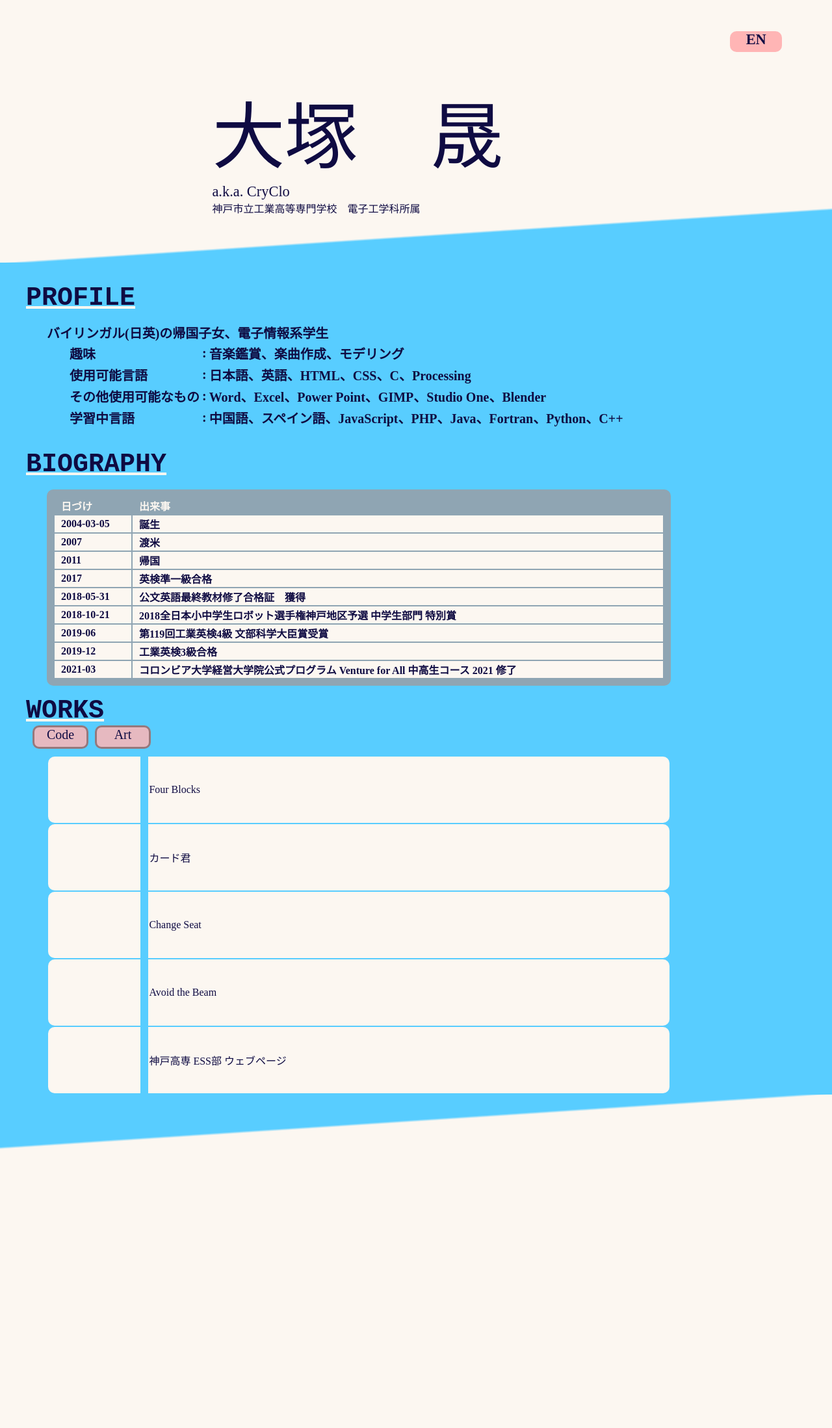
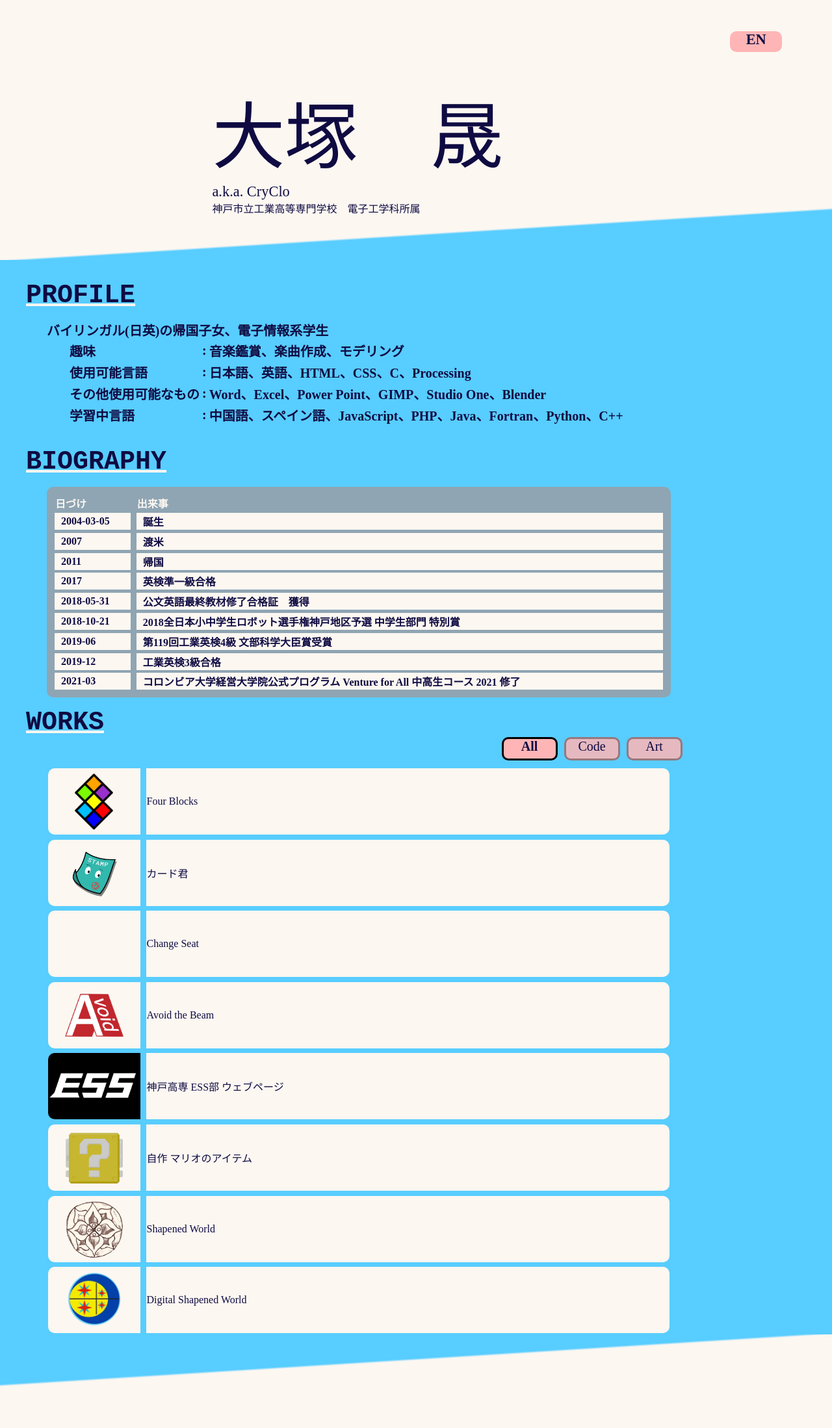
Before and after one commit to r119310/r119310.github.io, a PHP site: the page made by JP Page/index.html in a window 1280 px wide. Shown: the whole page at 65% size. Before the commit the page ends 1768 px from the top, so only its background shows below. Run offline with PHP 8.4, Linux system fonts and the light colour scheme.

Commit message:
大部分のcss1終了

```diff
--- a/JP Page/index.html
+++ b/JP Page/index.html
@@ -13,7 +13,9 @@
 
     <main>
         <div class="langChangeButton" onclick="enLink()">
-            <div class="langBox"><div class="langText">EN</div></div>
+            <div class="langBox">
+                <div class="langText">EN</div>
+            </div>
         </div>
 
         <div class="NamesandOrganization">
@@ -63,43 +65,61 @@
                 <table class="tabBox upperSpace biographTable">
                     <tbody>
                         <tr class="tableTop">
-                            <td class="biographCell">日づけ</td>
-                            <td class="biographCell">出来事</td>
+                            <td>日づけ</td>
+                            <td class="verticalCellSpace"></td>
+                            <td>出来事</td>
                         </tr>
                         <tr class="tableMain">
                             <td class="biographCell">2004-03-05</td>
+                            <td class="verticalCellSpace"></td>
                             <td class="biographCell">誕生</td>
                         </tr>
+                        <tr class="horizontalCellSpace"></tr>
                         <tr class="tableMain">
                             <td class="biographCell">2007</td>
+                            <td class="verticalCellSpace"></td>
                             <td class="biographCell">渡米</td>
                         </tr>
+                        <tr class="horizontalCellSpace"></tr>
                         <tr class="tableMain">
                             <td class="biographCell">2011</td>
+                            <td class="verticalCellSpace"></td>
                             <td class="biographCell">帰国</td>
                         </tr>
+                        <tr class="horizontalCellSpace"></tr>
                         <tr class="tableMain">
                             <td class="biographCell">2017</td>
+                            <td class="verticalCellSpace"></td>
                             <td class="biographCell">英検準一級合格</td>
                         </tr>
+                        <tr class="horizontalCellSpace"></tr>
                         <tr class="tableMain">
                             <td class="biographCell">2018-05-31</td>
+                            <td class="verticalCellSpace"></td>
                             <td class="biographCell">公文英語最終教材修了合格証　獲得</td>
                         </tr>
+                        <tr class="horizontalCellSpace"></tr>
                         <tr class="tableMain">
                             <td class="biographCell">2018-10-21</td>
+                            <td class="verticalCellSpace"></td>
                             <td class="biographCell">2018全日本小中学生ロボット選手権神戸地区予選 中学生部門 特別賞</td>
                         </tr>
+                        <tr class="horizontalCellSpace"></tr>
                         <tr class="tableMain">
                             <td class="biographCell">2019-06</td>
+                            <td class="verticalCellSpace"></td>
                             <td class="biographCell">第119回工業英検4級 文部科学大臣賞受賞</td>
                         </tr>
+                        <tr class="horizontalCellSpace"></tr>
                         <tr class="tableMain">
                             <td class="biographCell">2019-12</td>
+                            <td class="verticalCellSpace"></td>
                             <td class="biographCell">工業英検3級合格</td>
                         </tr>
+                        <tr class="horizontalCellSpace"></tr>
                         <tr class="tableMain">
                             <td class="biographCell">2021-03</td>
+                            <td class="verticalCellSpace"></td>
                             <td class="biographCell">コロンビア大学経営大学院公式プログラム Venture for All 中高生コース 2021 修了</td>
                         </tr>
                     </tbody>
@@ -109,10 +129,13 @@
                 <h2 class="upperSpace">WORKS</h2>
 
                 <div class="worksButtonArea">
-                    <div class="worksButton">
+                    <div class="worksButton worksAllButton selectedWorksButton" onclick="workAllOn()">
+                        All
+                    </div>
+                    <div class="worksButton worksCodeButton" onclick="workCodeOn()">
                         Code
                     </div>
-                    <div class="worksButton ">
+                    <div class="worksButton worksArtButton" onclick="workArtOn()">
                         Art
                     </div>
                 </div>
@@ -120,31 +143,78 @@
 
                 <table class="upperSpace tabBox worksTable">
                     <tbody>
+                        <div>
+                            <tr class="horizontalCellSpace"></tr>
+                            <tr class="horizontalCellSpace"></tr>
+                            <tr>
+                                <td class="worksImgCell"><img class="fitImg2Cell" src="./FourBlocksIcon.png"></td>
+                                <td class="verticalCellSpace"></td>
+                                <td class="worksTextCell">Four Blocks</td>
+                            </tr>
+                        </div>
+                        <div>
+                            <tr class="horizontalCellSpace"></tr>
+                            <tr class="horizontalCellSpace"></tr>
+                            <tr>
+                                <td class="worksImgCell"><img class="fitImg2Cell" src="./CardKunIcon.png"></td>
+                                <td class="verticalCellSpace"></td>
+                                <td class="worksTextCell">カード君</td>
+                            </tr>
+                        </div>
+                        <div>
+                            <tr class="horizontalCellSpace"></tr>
+                            <tr class="horizontalCellSpace"></tr>
                             <tr>
                                 <td class="worksImgCell"></td>
-                                <td class="worksCellSpace"></td>
-                                <td class="worksTextCell">Four Blocks</td>
-                            </tr>
-                            <tr>
-                                <td class="worksImgCell"></td>
-                                <td class="worksCellSpace"></td>
-                                <td class="worksTextCell">カード君</td>
-                            </tr>
-                            <tr>
-                                <td class="worksImgCell"></td>
-                                <td class="worksCellSpace"></td>
+                                <td class="verticalCellSpace"></td>
                                 <td class="worksTextCell">Change Seat</td>
                             </tr>
+                        </div>
+                        <div>
+                            <tr class="horizontalCellSpace"></tr>
+                            <tr class="horizontalCellSpace"></tr>
                             <tr>
-                                <td class="worksImgCell"></td>
-                                <td class="worksCellSpace"></td>
+                                <td class="worksImgCell"><img class="fitImg2Cell" src="./AvoidtheBeamIcon.png"></td>
+                                <td class="verticalCellSpace"></td>
                                 <td class="worksTextCell">Avoid the Beam</td>
                             </tr>
+                        </div>
+                        <div>
+                            <tr class="horizontalCellSpace"></tr>
+                            <tr class="horizontalCellSpace"></tr>
                             <tr>
-                                <td class="worksImgCell"></td>
-                                <td class="worksCellSpace"></td>
+                                <td class="worksImgCell" style="background-color: black;"><img class="fitImg2Cell" src="./ESSLogo.png" style="width: 100%; height:auto;"></td>
+                                <td class="verticalCellSpace"></td>
                                 <td class="worksTextCell">神戸高専 ESS部 ウェブページ</td>
                             </tr>
+                        </div>
+                        <div>
+                            <tr class="horizontalCellSpace"></tr>
+                            <tr class="horizontalCellSpace"></tr>
+                            <tr>
+                                <td class="worksImgCell"><img class="fitImg2Cell" src="./QuestionBlock.png"></td>
+                                <td class="verticalCellSpace"></td>
+                                <td class="worksTextCell">自作  マリオのアイテム</td>
+                            </tr>
+                        </div>
+                        <div>
+                            <tr class="horizontalCellSpace"></tr>
+                            <tr class="horizontalCellSpace"></tr>
+                            <tr>
+                                <td class="worksImgCell"><img class="fitImg2Cell" src="./ShapenedWorldSun.png"></td>
+                                <td class="verticalCellSpace"></td>
+                                <td class="worksTextCell">Shapened World</td>
+                            </tr>
+                        </div>
+                        <div>
+                            <tr class="horizontalCellSpace"></tr>
+                            <tr class="horizontalCellSpace"></tr>
+                            <tr>
+                                <td class="worksImgCell"><img class="fitImg2Cell" src="./DigitalShapenedMoon.png"></td>
+                                <td class="verticalCellSpace"></td>
+                                <td class="worksTextCell">Digital Shapened World</td>
+                            </tr>
+                        </div>
                     </tbody>
                 </table>
 
@@ -159,6 +229,7 @@
     </footer>
 
     <script src="../Link.js"></script>
+    <script src="./worksButton.js"></script>
 </body>
 
 </html>
--- a/JP Page/main.css
+++ b/JP Page/main.css
@@ -3,7 +3,7 @@ body {
     background-color: rgb(252, 247, 241);
 }
 
-p{
+p {
     margin: 0;
 }
 
@@ -46,7 +46,8 @@ p{
     margin: 0;
 }
 
-main {color: rgb(15, 11, 66);
+main {
+    color: rgb(15, 11, 66);
     top: 0;
     left: 0;
     margin: 0px;
@@ -58,7 +59,8 @@ main {color: rgb(15, 11, 66);
     position: fixed;
     right: 6vw;
     top: 6vh;
-    background-color: rgb(255, 181, 181);;
+    background-color: rgb(255, 181, 181);
+    ;
     border-radius: 10px;
     height: 4vmin;
     width: 10vmin;
@@ -71,7 +73,7 @@ main {color: rgb(15, 11, 66);
     height: 100%;
 }
 
-.langText{
+.langText {
     color: rgb(15, 11, 66);
     font-size: 2.8vmin;
     font-weight: bold;
@@ -90,7 +92,6 @@ main {color: rgb(15, 11, 66);
     background-image: linear-gradient(to top left, rgb(88, 205, 255) 48%, rgba(0, 0, 0, 0) 50%);
     height: 10vmin;
     width: 100%;
-    padding-bottom: 4px;
 }
 
 .mainContent {
@@ -110,52 +111,55 @@ h2 {
     text-decoration: underline rgb(252, 247, 241);
 }
 
-.tabBox{
+.tabBox {
     margin-left: 4vmin;
 }
 
-.upperSpace{
+.upperSpace {
     margin-top: 2vmin;
 }
 
-.profileBox{
+.profileBox {
     margin-bottom: 4vmin;
     font-size: 2.5vmin;
     font-weight: 600;
 }
 
-.biographTable{
+.biographTable {
     width: 75vw;
     padding: 10px;
     background-color: rgb(143, 165, 179);
     border-radius: 10px;
 }
 
-.tableTop{
+.tableTop {
     color: rgb(252, 247, 241);
+    background-color: rgba(0, 0, 0, 0);
     font-weight: 800;
 }
 
-.tableMain{
+.tableMain {
     border: 2px black solid;
+}
+
+.biographCell {
+    padding-left: 10px;
+    font-weight: 600;
     background-color: rgb(252, 247, 241);
 }
 
-.biographCell{
-    padding-left: 10px;
-    font-weight: 600;
-}
-
-.worksButtonArea{
+.worksButtonArea {
     height: 30px;
-    margin-right: 6vmin;
+    float: right;
+    margin-right:18vw;
+    margin-bottom: 10px;
     display: flex;
 }
 
-.worksButton{
+.worksButton {
     height: 100%;
     width: 80px;
-    background-color: rgba(255, 181, 181,0.85);
+    background-color: rgba(255, 181, 181, 0.85);
     margin-left: 10px;
     border-radius: 10px;
     border: 3px rgba(0, 0, 0, 0.35) solid;
@@ -163,18 +167,18 @@ h2 {
     font-size: 20px;
 }
 
-.selectedWorksButton{
+.selectedWorksButton {
     background-color: rgb(255, 181, 181);
-    border-color:rgb(0, 0, 0);
+    border-color: rgb(0, 0, 0);
     font-weight: 800;
 }
 
-.worksTable{
+.worksTable {
     width: 75vw;
     height: auto;
 }
 
-.worksImgCell{
+.worksImgCell {
     background-color: rgb(252, 247, 241);
     height: 100px;
     width: 140px;
@@ -182,11 +186,25 @@ h2 {
     border-bottom-left-radius: 10px;
 }
 
-.worksCellSpace{
-    width: 0.5vw;
+.fitImg2Cell{
+    display: flex;
+    margin: auto;
+    height: 90%;
+    width: auto;
+    pointer-events: none;
 }
 
-.worksTextCell{
+.horizontalCellSpace {
+    background-color: rgba(0, 0, 0, 0);
+    height: 0.1vh;
+}
+
+.verticalCellSpace {
+    background-color: rgba(0, 0, 0, 0);
+    width: 0.2vw;
+}
+
+.worksTextCell {
     background-color: rgb(252, 247, 241);
     margin-left: 2px;
     border-top-right-radius: 10px;
@@ -198,13 +216,12 @@ h2 {
     background-image: linear-gradient(to bottom right, rgb(88, 205, 255) 48%, rgba(0, 0, 0, 0) 50%);
     height: 10vmin;
     width: 100%;
-    padding-bottom: 4px;
-    margin-bottom: 5vmin;
+    margin-bottom: 8vmin;
 }
 
 footer {
     position: fixed;
-    bottom: 2vmin;
+    bottom: 4vmin;
     left: 50%;
     transform: translateX(-50%);
 }
```
Also changed, not shown: JP Page/worksButton.js (added, +19 -0 lines), JP Page/AvoidtheBeamIcon.png (added), JP Page/CardKunIcon.png (added), JP Page/DigitalShapenedMoon.png (added), JP Page/ESSLogo.png (added), JP Page/FourBlocksIcon.png (added), JP Page/QuestionBlock.png (added), JP Page/ShapenedWorldSun.png (added). Lines whose indentation alone changed are shown as unchanged.
